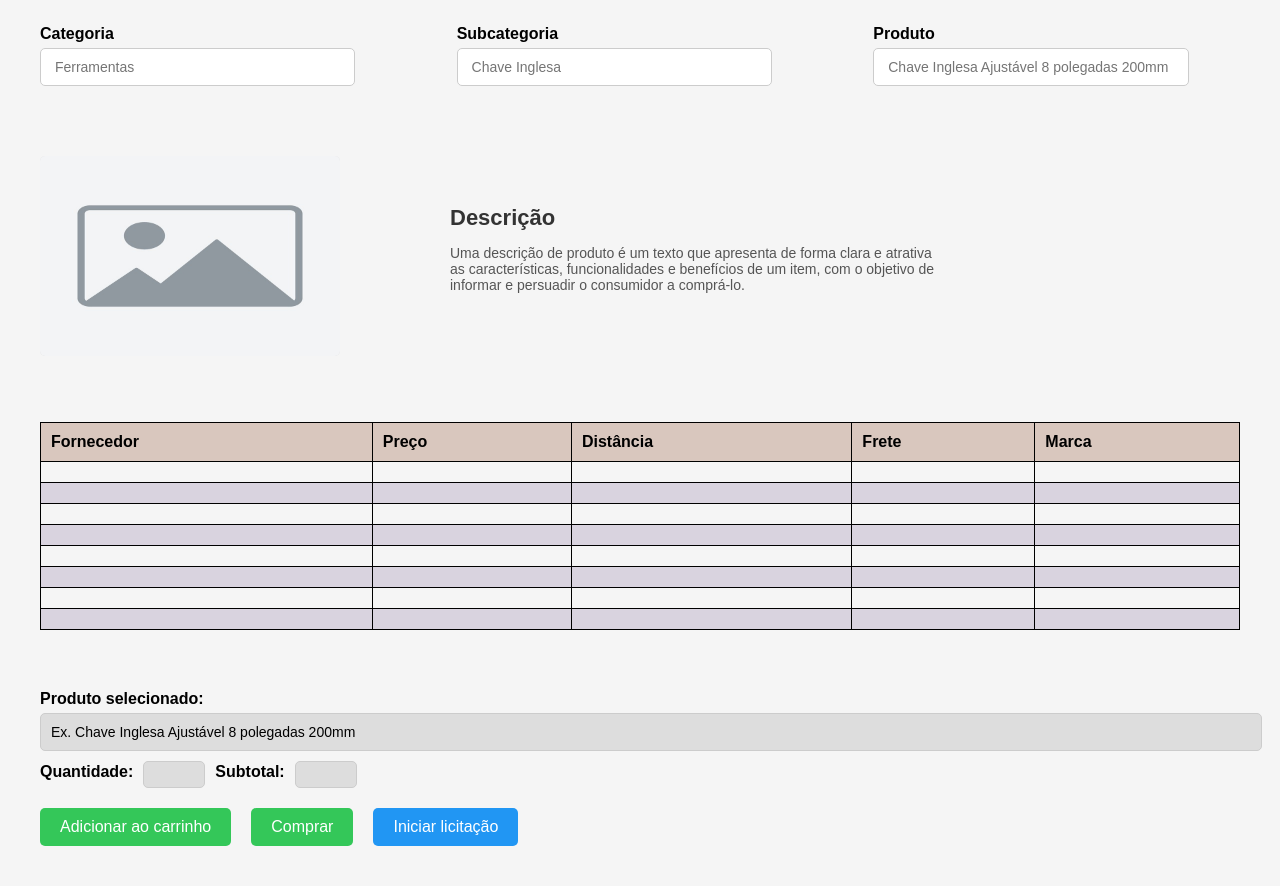
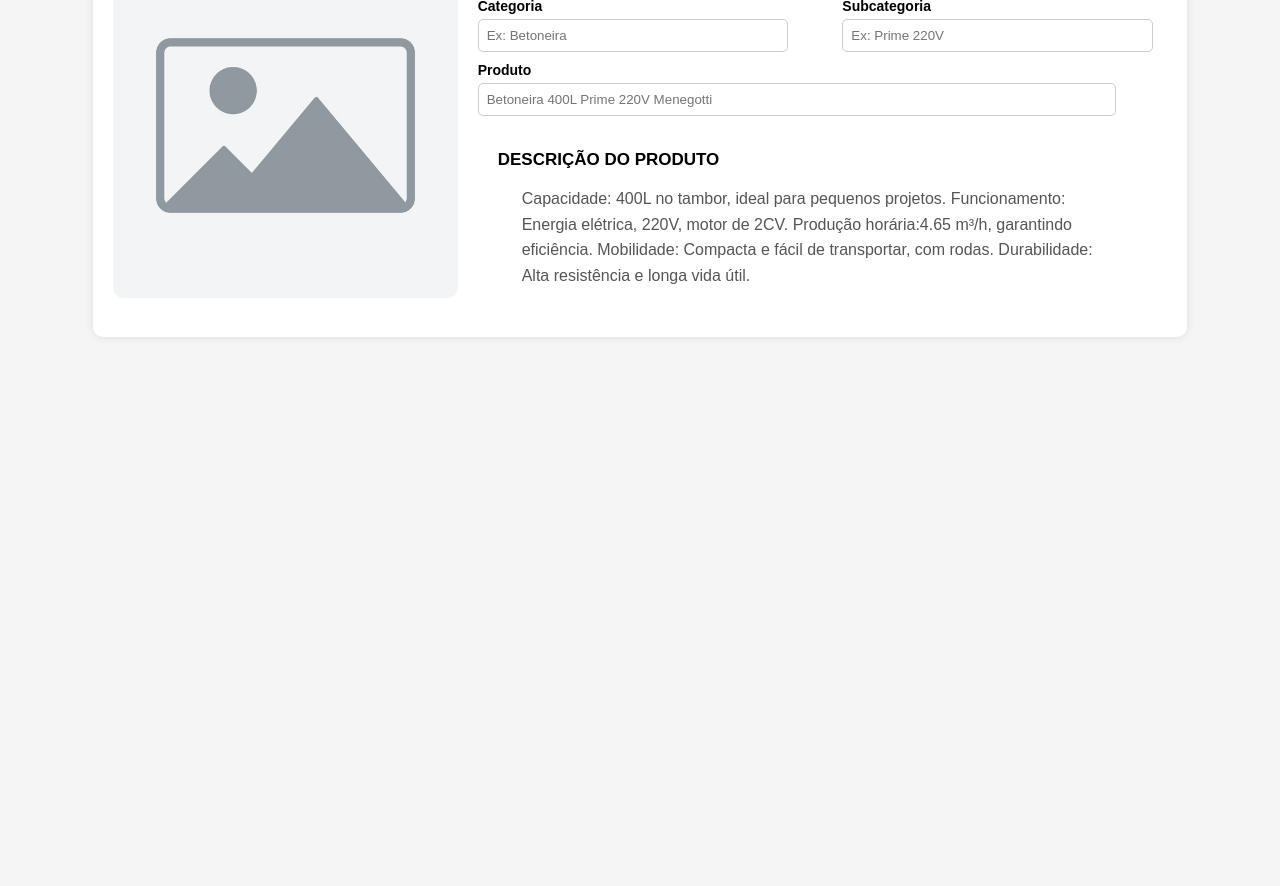
Before and after one commit to OrcaTudo-TCC/DTCC, a plain HTML site: page OrcaTudo/cotação.html in a window 1280 px wide. Shown: the part 106-992 px from the top of the page. After the commit the page ends 800 px from the top, so only its background shows below. Drawn offline with Linux system fonts and the light colour scheme.

Commit message:
Desenvolvendo tela de cotacao

```diff
--- a/OrcaTudo/cotação.html
+++ b/OrcaTudo/cotação.html
@@ -1,143 +1,61 @@
 <!DOCTYPE html>
-<html lang="pt-BR">
+<html lang="pt-br">
 <head>
     <meta charset="UTF-8">
     <meta name="viewport" content="width=device-width, initial-scale=1.0">
-    <title>Cotação</title>
+    <title>Cotacao</title>
     <link rel="stylesheet" href="css/cotacao.css">
 </head>
 <body>
+    <div class="container">
+        <div class="produto">
+            <div class="imagem-produto">
+                <img src="imagens/placeholder.jpg">
+            </div>
+            <div class="sessao">
+
+                <div class="cotacao">
+
+                    <h1>Betoneira 400L Prime 220V Menegotti</h1>
+
+                    <div class="linha">
+                        <div class="campo">
+                            <label for="categoria">Categoria</label>
+                            <input type="text" id="categoria" placeholder="Ex: Betoneira">
+                        </div>
+
+                        <div class="campo">
+                            <label for="subcategoria">Subcategoria</label>
+                            <input type="text" id="subcategoria" placeholder="Ex: Prime 220V">
+                        </div>
+                    </div>
+
+                    <div class="campo">
+                        <label for="produto">Produto</label>
+                        <input type="text" id="produto" placeholder="Betoneira 400L Prime 220V Menegotti">
+                    </div>
+
+                </div>
+
+                <div class="descricao-produto">
+                    <h2>Descrição do Produto</h2>
+                    <p>Capacidade: 400L no tambor, ideal para pequenos projetos.
+                    Funcionamento: Energia elétrica, 220V, motor de 2CV.
+                    Produção horária:4.65 m³/h, garantindo eficiência.
+                    Mobilidade: Compacta e fácil de transportar, com rodas.
+                    Durabilidade: Alta resistência e longa vida útil.</p>
+                </div>
 
 
-<container>
 
-    <div class="container-principal">
-        <h1>Cotação</h1>
-        <div class="cotacao-campos">
-            <div class="campo">
-                <label>Categoria</label>
-                <input type="text" class="campo-selecao" placeholder=" Ferramentas">
-            </div>
-            <div class="campo">
-                <label>Subcategoria</label>
-                <input type="text" class="campo-selecao" placeholder=" Chave Inglesa">
-            </div>
-            <div class="campo">
-                <label>Produto</label>
-                <input type="text" class="campo-selecao" placeholder=" Chave Inglesa Ajustável 8 polegadas 200mm">
+
+
+
+
+
+
             </div>
         </div>
     </div>
-
-
-    <div class="descricao-produto">
-        <div class="imagem-produto">
-            <img src="imagens/placeholder.jpg" alt="Imagem do Produto">
-        </div>
-        <div class="texto-descricao">
-            <h2>Descrição</h2>
-            <p>Uma descrição de produto é um texto que apresenta de forma clara e atrativa as características, funcionalidades e benefícios de um item, com o objetivo de informar e persuadir o consumidor a comprá-lo.</p>
-        </div>
-    </div>
-
-<br> <br>
-
-    <table class="tabela-cotacao">
-        <thead>
-            <tr>
-                <th>Fornecedor</th>
-                <th>Preço</th>
-                <th>Distância</th>
-                <th>Frete</th>
-                <th>Marca</th>
-            </tr>
-        </thead>
-        <tbody>
-            <tr>
-                <td></td>
-                <td></td>
-                <td></td>
-                <td></td>
-                <td></td>
-            </tr>
-            <tr>
-                <td></td>
-                <td></td>
-                <td></td>
-                <td></td>
-                <td></td>
-            </tr>
-            <tr>
-                <td></td>
-                <td></td>
-                <td></td>
-                <td></td>
-                <td></td>
-            </tr>
-
-            <tr>
-                <td></td>
-                <td></td>
-                <td></td>
-                <td></td>
-                <td></td>
-            </tr>
-
-            <tr>
-                <td></td>
-                <td></td>
-                <td></td>
-                <td></td>
-                <td></td>
-            </tr>
-
-            <tr>
-                <td></td>
-                <td></td>
-                <td></td>
-                <td></td>
-                <td></td>
-            </tr>
-
-            <tr>
-                <td></td>
-                <td></td>
-                <td></td>
-                <td></td>
-                <td></td>
-            </tr>
-
-            <tr>
-                <td></td>
-                <td></td>
-                <td></td>
-                <td></td>
-                <td></td>
-            </tr>
-        </tbody>
-    </table>
-
-    <div class="produto-info">
-        <label for="produto-selecionado">Produto selecionado:</label>
-        <input type="text" id="produto-selecionado" class="input-texto" value="Ex. Chave Inglesa Ajustável 8 polegadas 200mm" readonly>
-
-        <div class="quantidade-subtotal">
-            <label for="quantidade">Quantidade:</label>
-            <input type="number" id="quantidade" class="input-pequeno" min="1">
-
-            <label for="subtotal">Subtotal:</label>
-            <input type="text" id="subtotal" class="input-pequeno" readonly>
-        </div>
-
-        <div class="botoes-acao">
-            <button class="btn verde">Adicionar ao carrinho</button>
-            <button class="btn verde">Comprar</button>
-            <button class="btn azul">Iniciar licitação</button>
-        </div>
-    </div>
-
-</container>
-
-
 </body>
 </html>
--- a/OrcaTudo/css/cotacao.css
+++ b/OrcaTudo/css/cotacao.css
@@ -1,151 +1,132 @@
 body {
     font-family: Arial, sans-serif;
+    margin: 0;
+    padding: 0;
     background-color: #f5f5f5;
-    margin: 20px;
+}
+.container {
+    width: auto;
+    margin: auto;
+    display: flex;
+    flex-direction: column;
+    align-items: center;
     padding: 20px;
 }
-.container {
-    max-width: 900px;
-    background: #fff;
+.produto {
+    display: flex;
+    background: white;
     padding: 20px;
     border-radius: 10px;
     box-shadow: 0 0 10px rgba(0, 0, 0, 0.1);
-    margin: auto;
+    width:85%;
+
+}
+.imagem-produto {
+    flex: 1;
+    display: flex;
+    justify-content: center;
+    align-items: center;
+}
+.imagem-produto img {
+    max-width: 100%;
+    border-radius: 10px;
+}
+.sessao {
+    flex: 2;
+    padding-left: 20px;
 }
 h1 {
-    text-align: left;
-    font-size: 28px;
-    color: #333;
-    margin-bottom: 40px;
+    font-size: 24px;
+    margin-bottom: 10px;
 }
-.cotacao-campos {
-    display: flex;
-    justify-content: space-between;
-    gap: 50px;
-    margin-top: 20px;
+.rating {
+    color: #ffa500;
+    font-size: 16px;
 }
-.campo {
-    flex: 1;
+.price {
+    font-size: 22px;
+    color: #28a745;
+    font-weight: bold;
 }
-label {
-    font-weight: bold;
-    display: block;
-    margin-bottom: 5px;
-}
-
-.campo-selecao {
-    width: 80%;
-    padding: 10px;
-    border-radius: 5px;
-    border: 1px solid #ccc;
-    background-color: #fff;
-    font-size: 14px;
-}
-
-
-.descricao-produto {
-    display: flex;
-    align-items: center;
-    gap: 20px;
-    margin-top: 70px;
-    width: 900px;
-
-
-}
-
-.imagem-produto img {
-    width: 300px;
-    height: 200px;
-    background-color: #e0e0e0;
-    display: block;
-    border-radius: 5px;
-}
-
-.texto-descricao {
-    flex: 5px;
-    margin-left: 90px;
-}
-
-.texto-descricao h2 {
-    margin: 0;
-    font-size: 22px;
-    color: #333;
-}
-
-.texto-descricao p {
+.installments {
     font-size: 14px;
     color: #555;
 }
-
-.tabela-cotacao {
-    width: 100%;
-    border-collapse: collapse;
-    margin-top: 30px;
-}
-
-.tabela-cotacao thead {
-    background-color: #d9c7be;
-}
-
-.tabela-cotacao th,
-.tabela-cotacao td {
-    border: 1px solid #000;
-    padding: 10px;
-    text-align: left;
-}
-
-.tabela-cotacao tbody tr:nth-child(even) {
-    background-color: #d9d3df;
-}
-
-.produto-info {
-    margin-top: 60px;
-}
-
-.input-texto {
+.buy-button, .pickup-button {
+    display: block;
     width: 100%;
     padding: 10px;
-    border-radius: 5px;
-    border: 1px solid #ccc;
-    background-color: #ddd;
-    font-size: 14px;
-    margin-bottom: 10px;
-}
-
-.quantidade-subtotal {
-    display: flex;
-    align-items: center;
-    gap: 10px;
-    margin-bottom: 20px;
-}
-
-.input-pequeno {
-    width: 50px;
-    padding: 5px;
-    border-radius: 5px;
-    border: 1px solid #ccc;
-    background-color: #ddd;
-    text-align: center;
-}
-
-.botoes-acao {
-    display: flex;
-    gap: 20px;
-}
-
-.btn {
-    padding: 10px 20px;
+    margin: 10px 0;
     border: none;
     border-radius: 5px;
     font-size: 16px;
     cursor: pointer;
-    color: #fff;
+}
+.buy-button {
+    background-color: #28a745;
+    color: white;
+}
+.pickup-button {
+    background-color: #007bff;
+    color: white;
+}
+.cotacao {
+    margin-top: 15px;
 }
 
-.verde {
-    background-color: #34c759;
+/* Para colocar rótulos (labels) como títulos acima dos inputs */
+.cotacao label {
+    font-size: 14px;
+    font-weight: bold;
+    display: block; /* Faz o label ocupar toda a largura acima do input */
+    margin-bottom: 5px;
 }
 
-.azul {
-    background-color: #2196F3;
+/* Estilização dos inputs */
+.cotacao input {
+    width: 90%;
+    padding: 8px;
+    border: 1px solid #ccc;
+    border-radius: 5px;
 }
+
+/* Estiliza a linha que contém os dois primeiros inputs lado a lado */
+.linha {
+    display: flex;
+    gap: 40px; /* Espaçamento entre os inputs */
+}
+
+/* Garante que cada campo ocupe metade do espaço na linha */
+.linha .campo {
+    flex: 1;
+}
+
+/* Para ajustar a margem do campo de produto */
+.campo {
+    margin-top: 10px;
+}
+
+.descricao-produto {
+    padding: 20px;
+    max-width: 600px; /* Evita textos muito espalhados */
+    text-align: left;
+
+}
+
+.descricao-produto h2 {
+    font-size: 17px;
+    color: #000000;
+    margin-bottom: 10px;
+    text-transform: uppercase;
+    text-align: left
+}
+
+.descricao-produto p {
+    font-size: 16px;
+    color:  #555;
+    line-height: 1.6; /* Melhor espaçamento entre linhas */
+    margin-bottom: 8px;
+    padding-left: 24px;
+    position: relative;
+    text-align: left
+}
--- a/OrcaTudo/css/cotacao2.css
+++ /dev/null
@@ -1,91 +0,0 @@
-body {
-    font-family: Arial, sans-serif;
-    margin: 0;
-    padding: 0;
-    background-color: #f5f5f5;
-}
-.container {
-    width: 80%;
-    margin: auto;
-    display: flex;
-    flex-direction: column;
-    align-items: center;
-    padding: 20px;
-}
-.product {
-    display: flex;
-    background: white;
-    padding: 20px;
-    border-radius: 10px;
-    box-shadow: 0 0 10px rgba(0, 0, 0, 0.1);
-    width: 100%;
-    max-width: 900px;
-}
-.image-section {
-    flex: 1;
-    display: flex;
-    justify-content: center;
-    align-items: center;
-}
-.image-section img {
-    max-width: 100%;
-    border-radius: 10px;
-}
-.details-section {
-    flex: 2;
-    padding-left: 20px;
-}
-h1 {
-    font-size: 24px;
-    margin-bottom: 10px;
-}
-.rating {
-    color: #ffa500;
-    font-size: 16px;
-}
-.price {
-    font-size: 22px;
-    color: #28a745;
-    font-weight: bold;
-}
-.installments {
-    font-size: 14px;
-    color: #555;
-}
-.buy-button, .pickup-button {
-    display: block;
-    width: 100%;
-    padding: 10px;
-    margin: 10px 0;
-    border: none;
-    border-radius: 5px;
-    font-size: 16px;
-    cursor: pointer;
-}
-.buy-button {
-    background-color: #28a745;
-    color: white;
-}
-.pickup-button {
-    background-color: #007bff;
-    color: white;
-}
-.shipping {
-    margin-top: 15px;
-}
-.shipping label {
-    font-size: 14px;
-    font-weight: bold;
-}
-.shipping input {
-    width: 100%;
-    padding: 8px;
-    margin-top: 5px;
-    border: 1px solid #ccc;
-    border-radius: 5px;
-}
-.description {
-    margin-top: 20px;
-    font-size: 14px;
-    color: #333;
-}
```
Also changed, not shown: OrcaTudo/cotacao2.html (deleted, +0 -32 lines).
